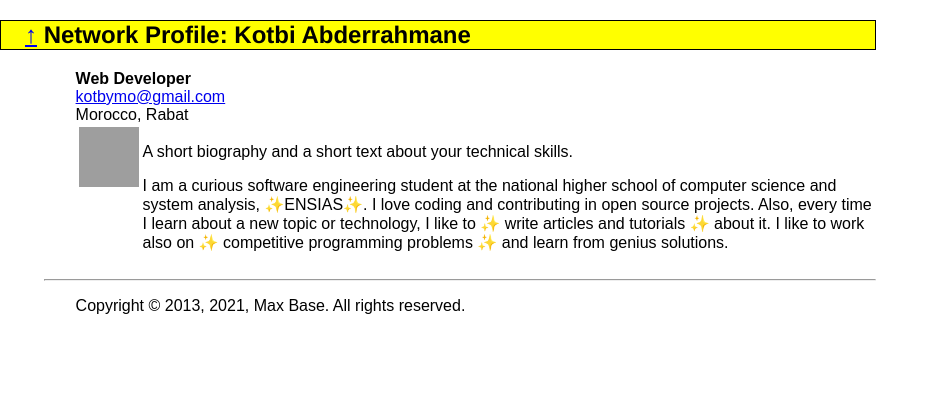
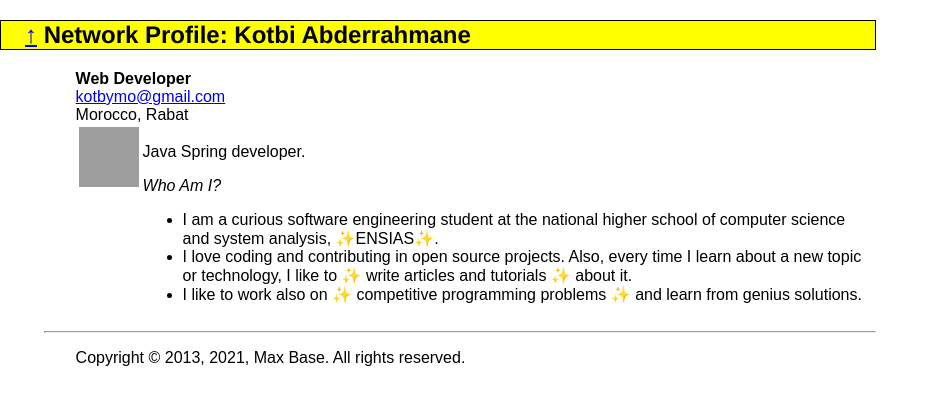
Before and after one commit to dev-blueMagician/NextCommunity.github.io, a Jekyll site: the page built from _networks/abdorah.md, in a window 1280 px wide, cut to the strip 0-405 px from the top of the page. Shown: the whole strip, without its empty margins (0-939 px from the left). Built offline with Jekyll 4.4.1, drawn with Linux system fonts in a browser that asks for light colours; grey boxes are pictures that could not be loaded.

Commit message:
update abdorah.md profil (#50)

```diff
--- a/_networks/abdorah.md
+++ b/_networks/abdorah.md
@@ -15,8 +15,9 @@ role: Web Developer
 languages: c java js css3 html5
 ---
 
-A short biography and a short text about your technical skills.
+Java Spring developer.
 
-I am a curious software engineering student at the national higher school of computer science and system analysis, ✨ENSIAS✨.
-I love coding and contributing in open source projects. Also, every time I learn about a new topic or technology, I like to ✨ write articles and tutorials ✨ about it.
-I like to work also on ✨ competitive programming problems ✨ and learn from genius solutions.
+_Who Am I?_
+- I am a curious software engineering student at the national higher school of computer science and system analysis, ✨ENSIAS✨.
+- I love coding and contributing in open source projects. Also, every time I learn about a new topic or technology, I like to ✨ write articles and tutorials ✨ about it.
+- I like to work also on ✨ competitive programming problems ✨ and learn from genius solutions.
```
